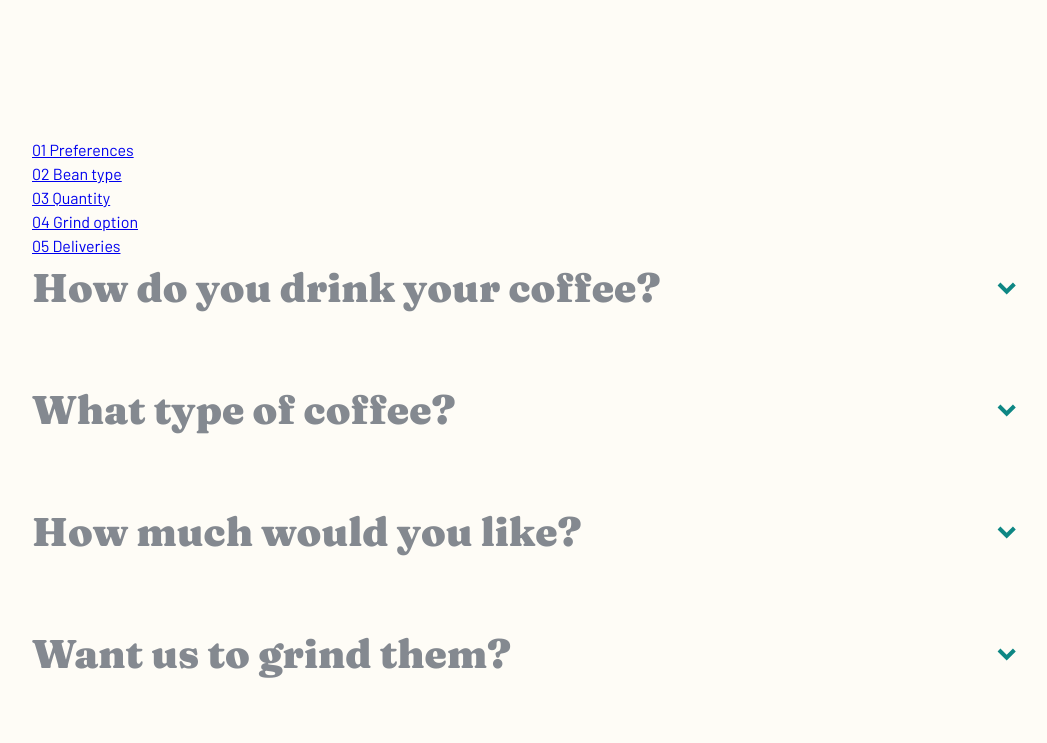
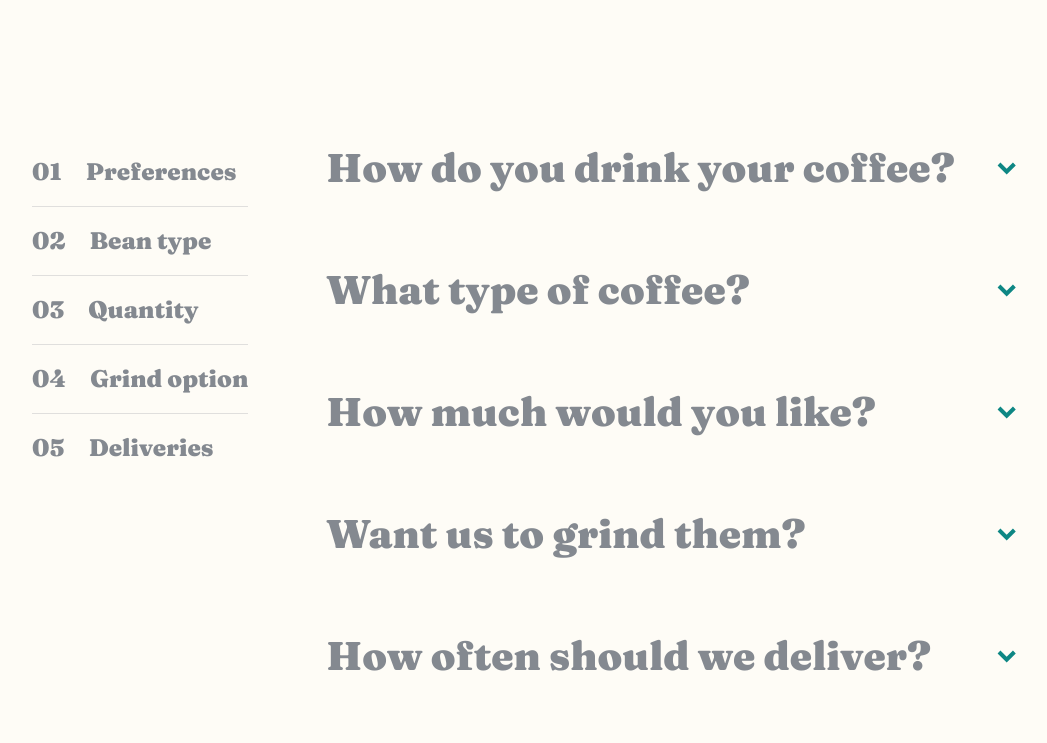
Before and after one commit to karolbanat/coffeeroasters-subscription-site, a website: page plan.html in a window 1280 px wide. Shown: the part 1340-2083 px from the top of the page, without its empty margins (116-1163 px from the left). Drawn offline with Linux system fonts and the light colour scheme.

Commit message:
Basic plan nav styling

```diff
--- a/plan.html
+++ b/plan.html
@@ -112,19 +112,25 @@
         <section aria-label="Plan creation form"
                  class="creation">
             <div class="container">
-                <div class="padding-inline-clamp-lg">
+                <div class="creation__layout | padding-inline-clamp-lg">
                     <nav aria-label="Plan creation form"
                          class="creation-nav">
-                        <ul>
-                            <li><a href="#">01 Preferences</a></li>
-                            <li><a href="#">02 Bean type</a></li>
-                            <li><a href="#">03 Quantity</a></li>
-                            <li><a href="#">04 Grind option</a></li>
-                            <li><a href="#">05 Deliveries</a></li>
+                        <ul class="creation-nav__nav-links">
+                            <li class="creation-nav__nav-item"><a href="#preferences"
+                                   class="creation-nav__nav-link"><span>01</span> Preferences</a></li>
+                            <li class="creation-nav__nav-item"><a href="#bean-type"
+                                   class="creation-nav__nav-link"><span>02</span> Bean type</a></li>
+                            <li class="creation-nav__nav-item"><a href="#quantity"
+                                   class="creation-nav__nav-link"><span>03</span> Quantity</a></li>
+                            <li class="creation-nav__nav-item"><a href="#grind-option"
+                                   class="creation-nav__nav-link"><span>04</span> Grind option</a></li>
+                            <li class="creation-nav__nav-item"><a href="#deliveries"
+                                   class="creation-nav__nav-link"><span>05</span> Deliveries</a></li>
                         </ul>
                     </nav>
                     <form class="plan-creation-form | flow">
-                        <details class="plan-creation-form__details">
+                        <details id="preferences"
+                                 class="plan-creation-form__details">
                             <summary>How do you drink your coffee? <img src="./dist/assets/plan/desktop/icon-arrow.svg"
                                      alt=""></summary>
                             <fieldset role="radiogroup"
@@ -161,7 +167,8 @@
                                 </div>
                             </fieldset>
                         </details>
-                        <details class="plan-creation-form__details">
+                        <details id="bean-type"
+                                 class="plan-creation-form__details">
                             <summary>What type of coffee? <img src="./dist/assets/plan/desktop/icon-arrow.svg"
                                      alt=""></summary>
                             <fieldset role="radiogroup"
@@ -198,7 +205,8 @@
                                 </div>
                             </fieldset>
                         </details>
-                        <details class="plan-creation-form__details">
+                        <details id="quantity"
+                                 class="plan-creation-form__details">
                             <summary>How much would you like? <img src="./dist/assets/plan/desktop/icon-arrow.svg"
                                      alt=""></summary>
                             <fieldset role="radiogroup"
@@ -235,7 +243,8 @@
                                 </div>
                             </fieldset>
                         </details>
-                        <details class="plan-creation-form__details">
+                        <details id="grind-option"
+                                 class="plan-creation-form__details">
                             <summary>Want us to grind them? <img src="./dist/assets/plan/desktop/icon-arrow.svg"
                                      alt=""></summary>
                             <fieldset role="radiogroup"
@@ -272,7 +281,8 @@
                                 </div>
                             </fieldset>
                         </details>
-                        <details class="plan-creation-form__details">
+                        <details id="deliveries"
+                                 class="plan-creation-form__details">
                             <summary>How often should we deliver? <img src="./dist/assets/plan/desktop/icon-arrow.svg"
                                      alt=""></summary>
                             <fieldset role="radiogroup"
--- /dev/null
+++ b/src/sass/components/_creation-nav.scss
@@ -0,0 +1,41 @@
+@use '../base/mixins';
+@use '../base/functions';
+
+.creation-nav {
+	display: none;
+
+	@include mixins.mq(large) {
+		display: block;
+
+		&__nav-links {
+			display: flex;
+			flex-direction: column;
+		}
+
+		&__nav-item {
+			$line-color: functions.get-color(neutral, 500);
+			padding-block: 1em;
+
+			&:not(:last-of-type) {
+				border-bottom: 1px solid fade-out($line-color, 0.75);
+			}
+		}
+
+		&__nav-link {
+			--link-color: var(--clr-neutral-500);
+			display: inline-flex;
+			gap: 2.4rem;
+			font-size: 2.4rem;
+			font-family: var(--ff-secondary);
+			font-weight: var(--fw-900);
+			text-decoration: none;
+			color: var(--link-color);
+			cursor: pointer;
+
+			&:hover,
+			:focus {
+				--link-color: var(--clr-neutral-700);
+			}
+		}
+	}
+}
--- /dev/null
+++ b/src/sass/components/_creation.scss
@@ -0,0 +1,8 @@
+.creation {
+	&__layout {
+		display: grid;
+		grid-auto-flow: column;
+		grid-auto-columns: auto 1fr;
+		gap: clamp(4rem, -5rem + 10vw, 12.5rem);
+	}
+}
--- a/src/sass/main.scss
+++ b/src/sass/main.scss
@@ -24,6 +24,7 @@
 @use './components/social-links';
 @use './components/address';
 @use './components/custom-radio-button';
+@use './components/creation-nav';
 /* sections */
 @use './components/primary-header';
 @use './components/primary-navigation';
@@ -38,6 +39,7 @@
 @use './components/contact';
 
 /* plan page */
+@use './components/creation';
 @use './components/plan-creation-form';
 
 /* utility */
```
Also changed, not shown: dist/css/main.min.css.
